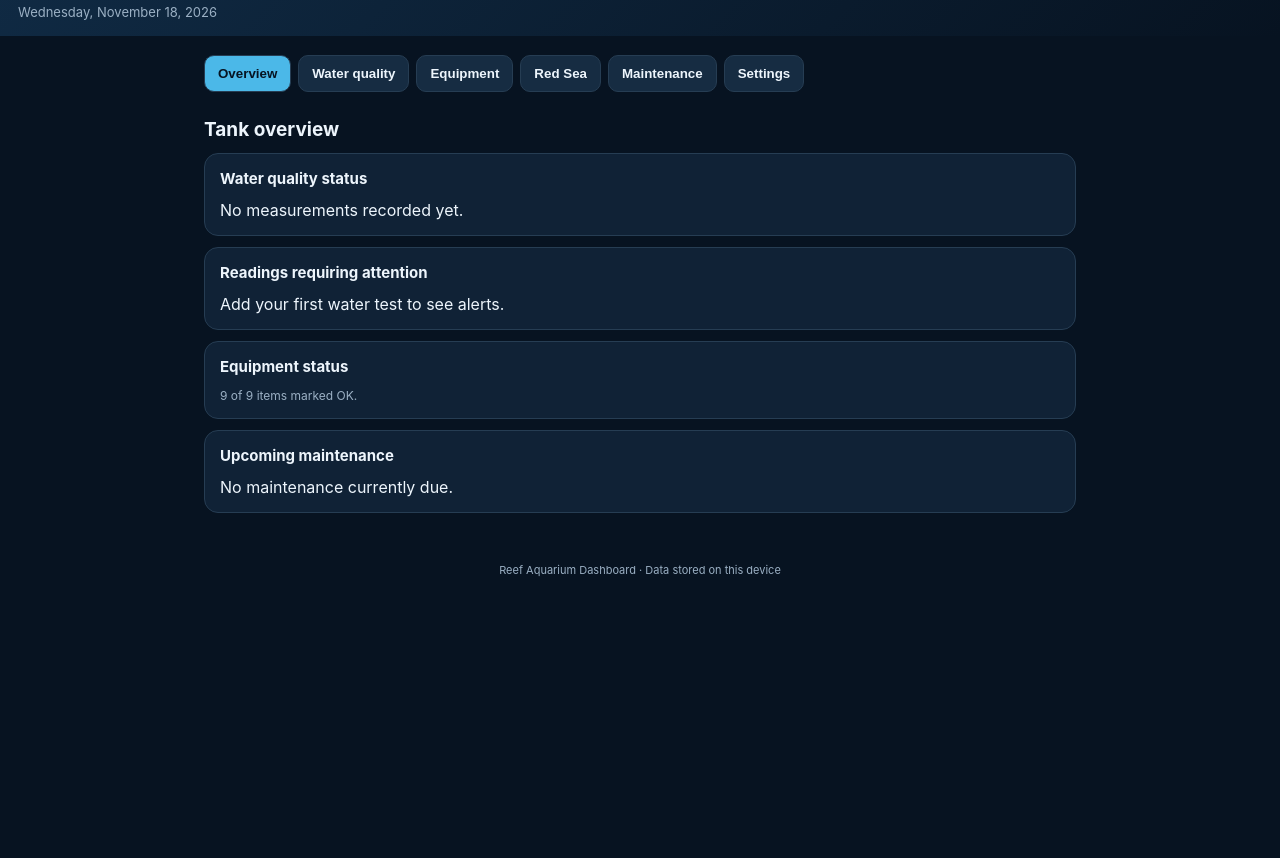
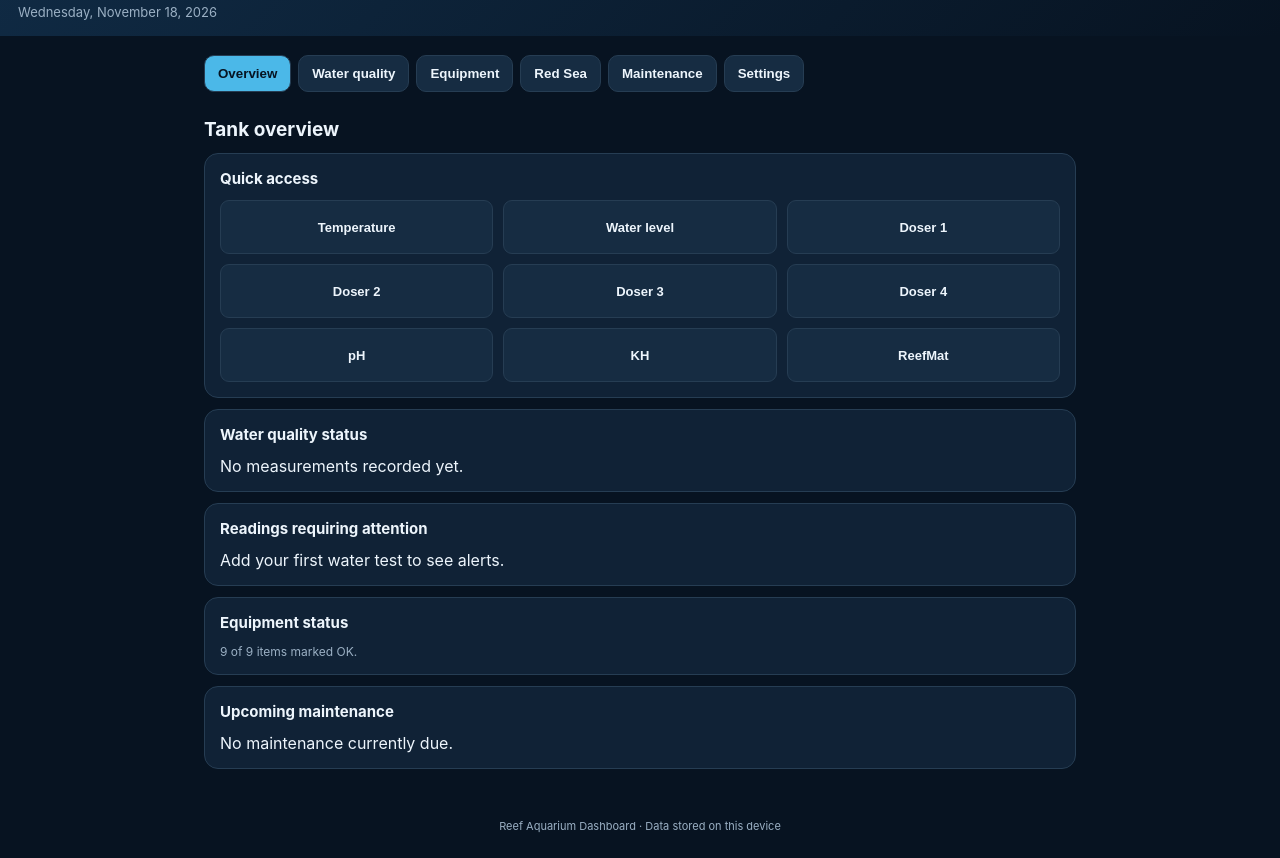
Before and after one commit to boumagerben-jpg/reef-aquarium-dashboard, a plain HTML site: page index.html in a window 1280 px wide. Shown: the part 80-938 px from the top of the page. Before the commit the page ends 800 px from the top, so only its background shows below. Drawn offline with Linux system fonts and the light colour scheme.

Commit message:
Add overview quick-access controls

```diff
--- a/index.html
+++ b/index.html
@@ -26,6 +26,9 @@ nav button.active{background:var(--blue);color:#061321}
 h2{font-size:19px;margin:12px 0}
 h3{font-size:15px;margin:0 0 12px}
 .grid{display:grid;grid-template-columns:repeat(auto-fit,minmax(145px,1fr));gap:10px}
+.quick-grid{grid-template-columns:repeat(3,minmax(0,1fr))}
+.quick-button{min-height:54px;padding:10px 6px;font-size:13px}
+@media(max-width:480px){.quick-grid{grid-template-columns:repeat(2,minmax(0,1fr))}}
 .card{background:var(--panel);border:1px solid var(--border);
 border-radius:14px;padding:15px;margin-bottom:11px}
 .metric{font-size:25px;font-weight:700;margin:7px 0}
@@ -75,6 +78,20 @@ hr{border:0;border-top:1px solid var(--border);margin:12px 0}
 
 <section id="overview" class="page active">
 <h2>Tank overview</h2>
+<div class="card">
+<h3>Quick access</h3>
+<div class="grid quick-grid">
+<button class="secondary quick-button" onclick="openParameter('temp')">Temperature</button>
+<button class="secondary quick-button" onclick="openEquipment('Reef Factory Level Keeper')">Water level</button>
+<button class="secondary quick-button" onclick="openDoser(1)">Doser 1</button>
+<button class="secondary quick-button" onclick="openDoser(2)">Doser 2</button>
+<button class="secondary quick-button" onclick="openDoser(3)">Doser 3</button>
+<button class="secondary quick-button" onclick="openDoser(4)">Doser 4</button>
+<button class="secondary quick-button" onclick="openParameter('ph')">pH</button>
+<button class="secondary quick-button" onclick="openParameter('alk')">KH</button>
+<button class="secondary quick-button" onclick="openReefMat()">ReefMat</button>
+</div>
+</div>
 <div class="card">
 <h3>Water quality status</h3>
 <div id="overallStatus"></div>
@@ -271,6 +288,33 @@ function showPage(id,btn){
  document.querySelectorAll("nav button").forEach(b=>b.classList.remove("active"));
  btn.classList.add("active");
  render();
+}
+
+function openParameter(key){
+ const navButton=[...document.querySelectorAll("nav button")].find(b=>b.textContent.trim()==="Water quality");
+ showPage("parameters",navButton);
+ document.getElementById("parameter").value=key;
+ document.getElementById("chartParameter").value=key;
+ renderHistory();
+ document.getElementById("parameter").scrollIntoView({behavior:"smooth",block:"start"});
+}
+function openEquipment(name){
+ const navButton=[...document.querySelectorAll("nav button")].find(b=>b.textContent.trim()==="Equipment");
+ showPage("equipment",navButton);
+ const card=[...document.querySelectorAll("#equipmentList .card")].find(c=>c.querySelector("h3")?.textContent===name);
+ if(card)card.scrollIntoView({behavior:"smooth",block:"center"});
+}
+function openDoser(head){
+ const navButton=[...document.querySelectorAll("nav button")].find(b=>b.textContent.trim()==="Red Sea");
+ showPage("redsea",navButton);
+ const card=document.getElementById("doser-head-"+head);
+ if(card)card.scrollIntoView({behavior:"smooth",block:"center"});
+}
+function openReefMat(){
+ const navButton=[...document.querySelectorAll("nav button")].find(b=>b.textContent.trim()==="Red Sea");
+ showPage("redsea",navButton);
+ const card=document.getElementById("reefmat-card");
+ if(card)card.scrollIntoView({behavior:"smooth",block:"start"});
 }
 
 function latest(key){
@@ -553,6 +597,7 @@ function renderRedSea(){
   redSeaSnapshot.doseHeads.forEach(h=>{
     const card=document.createElement("div");
     card.className="card";
+    card.id="doser-head-"+h.head;
 
     const title=document.createElement("h3");
     title.textContent="Head "+h.head+" · "+h.name;
@@ -578,6 +623,7 @@ function renderRedSea(){
 
   const m=redSeaSnapshot.reefMat;
   mat.innerHTML="";
+  mat.parentElement.id="reefmat-card";
 
   const metrics=[
     ["Estimated days remaining",m.days+" days"],
```
